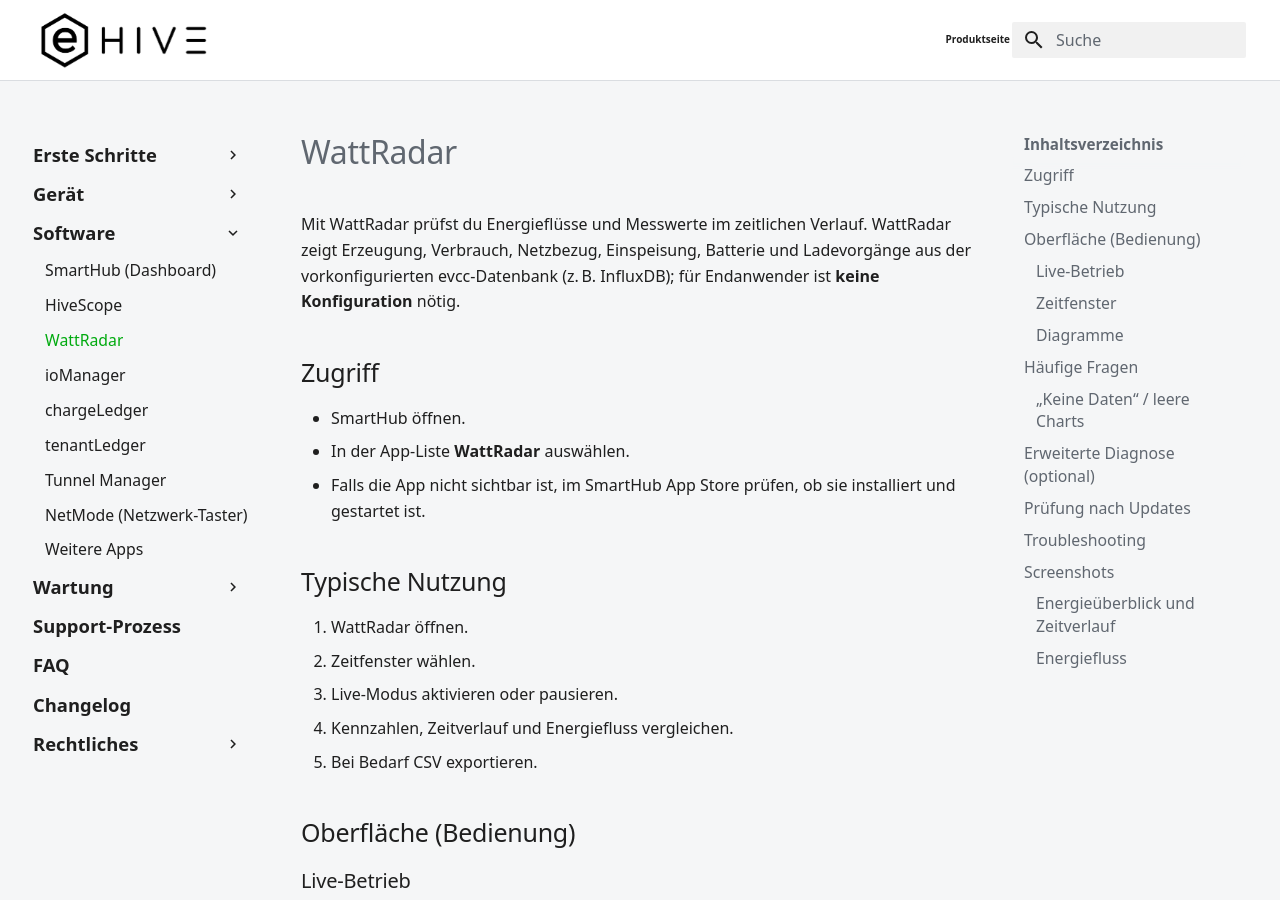
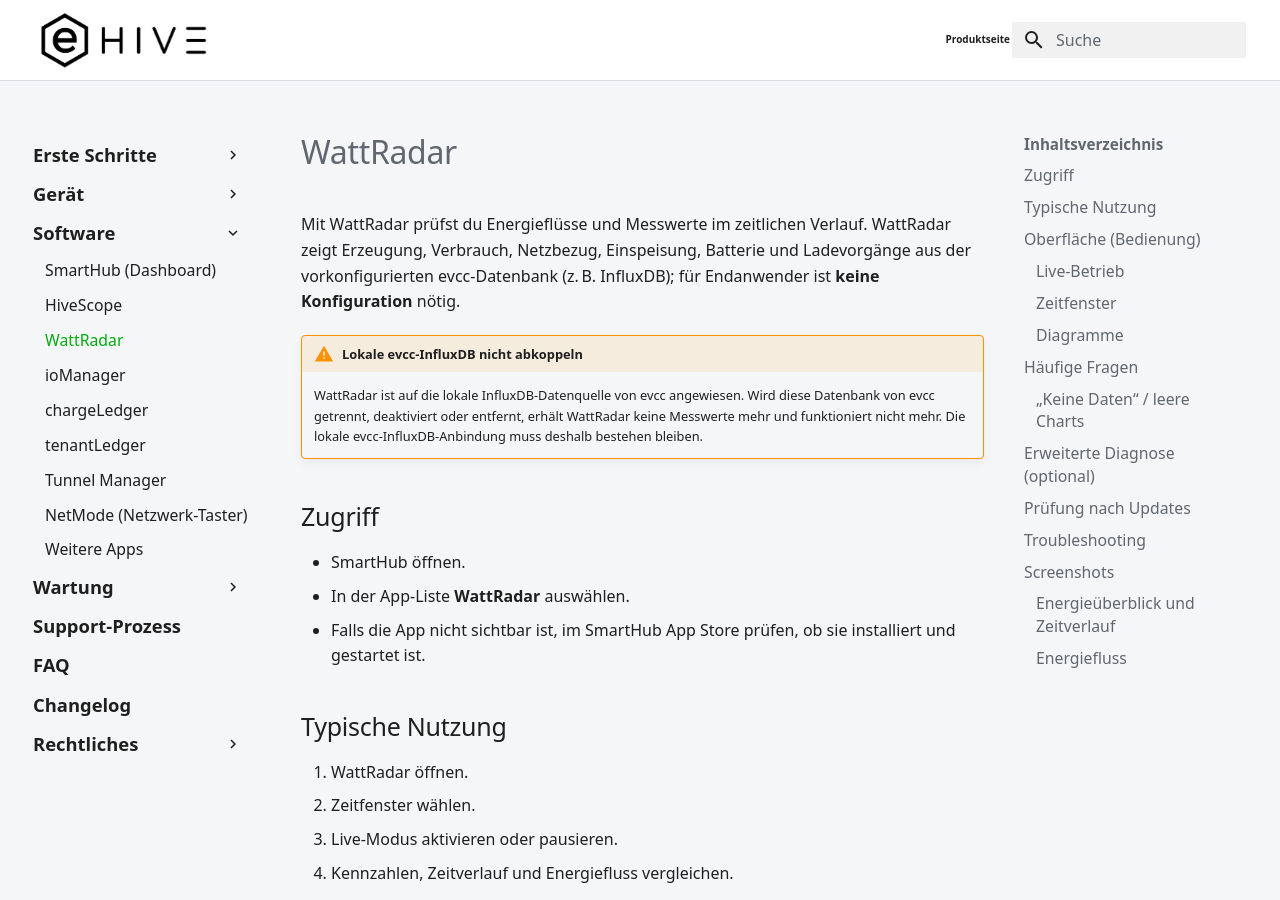
Before and after one commit to ehive-dev/doc, an MkDocs documentation site: the page built from docs/software/wattradar.md, in a window 1280 px wide and 900 px high. Built offline with MkDocs 1.6.1 and Material for MkDocs 9.7.7, drawn with Linux system fonts in a browser that asks for light colours; some of the changed text lies outside the part shown.

Commit message:
Document WattRadar InfluxDB dependency

```diff
--- a/docs/software/wattradar.md
+++ b/docs/software/wattradar.md
@@ -1,6 +1,9 @@
 # WattRadar
 
 Mit WattRadar prüfst du Energieflüsse und Messwerte im zeitlichen Verlauf. WattRadar zeigt Erzeugung, Verbrauch, Netzbezug, Einspeisung, Batterie und Ladevorgänge aus der vorkonfigurierten evcc‑Datenbank (z. B. InfluxDB); für Endanwender ist **keine Konfiguration** nötig.
+
+!!! warning "Lokale evcc-InfluxDB nicht abkoppeln"
+    WattRadar ist auf die lokale InfluxDB-Datenquelle von evcc angewiesen. Wird diese Datenbank von evcc getrennt, deaktiviert oder entfernt, erhält WattRadar keine Messwerte mehr und funktioniert nicht mehr. Die lokale evcc-InfluxDB-Anbindung muss deshalb bestehen bleiben.
 
 ## Zugriff
 
@@ -75,6 +78,7 @@ Diese sind für den normalen Betrieb nicht erforderlich.
 ## Troubleshooting
 
 - **Keine Daten:** Größeres Zeitfenster wählen und evcc-Datenquelle prüfen.
+- **WattRadar funktioniert nach einer evcc-Änderung nicht mehr:** Prüfen, ob evcc weiterhin mit der lokalen InfluxDB verbunden ist und Messwerte dorthin schreibt. Eine abgekoppelte oder deaktivierte lokale InfluxDB muss wieder angebunden werden.
 - **Live-Werte bleiben stehen:** Live-Modus aktivieren und Netzwerkverbindung prüfen.
 - **Einzelne Reihen fehlen:** Messpunkt kann je nach Anlage nicht vorhanden sein.
 - **Export leer:** Zeitraum mit bekannten Messwerten wählen.
```
Also changed, not shown: docs/changelog.md (+1 -0 lines).
